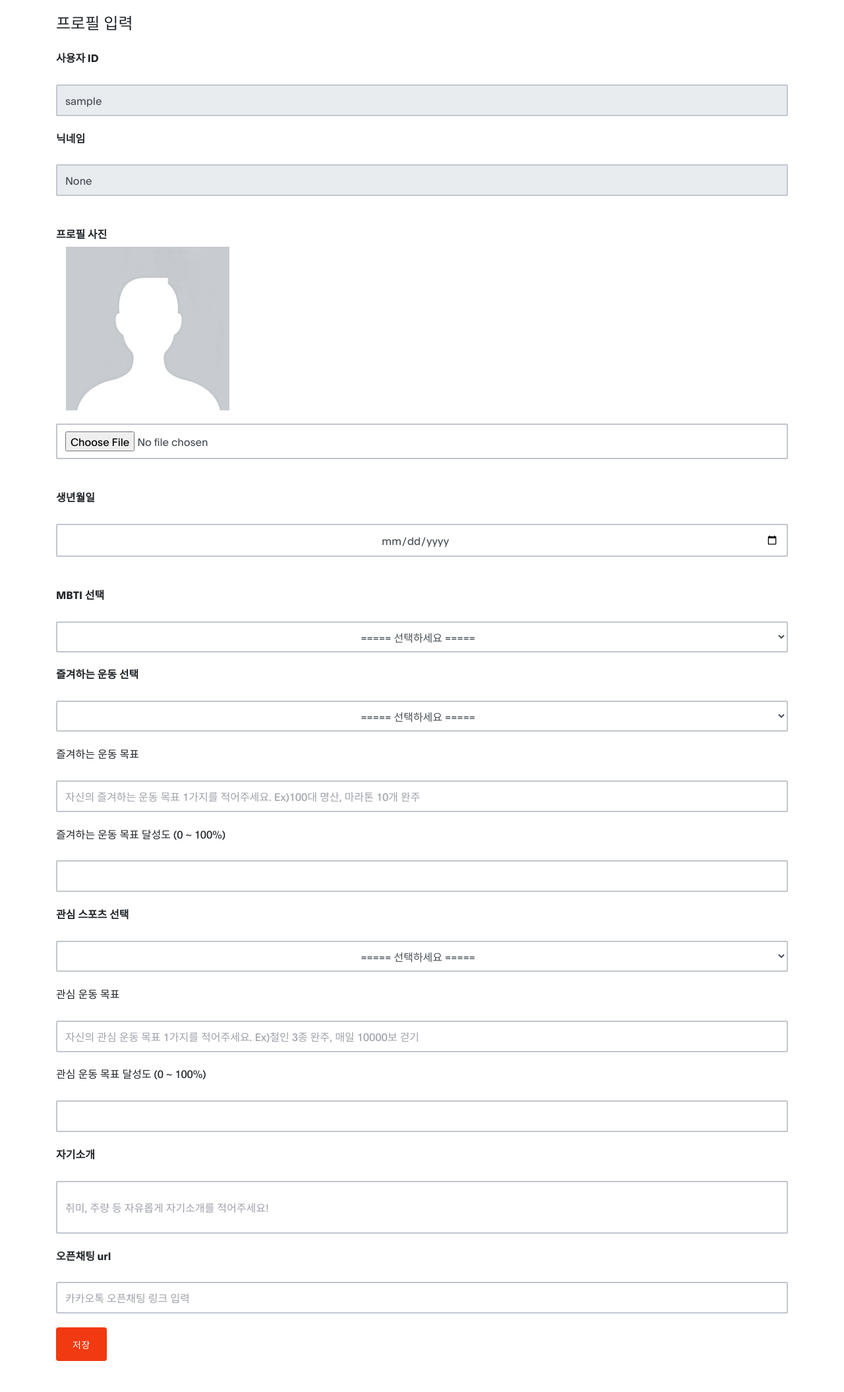
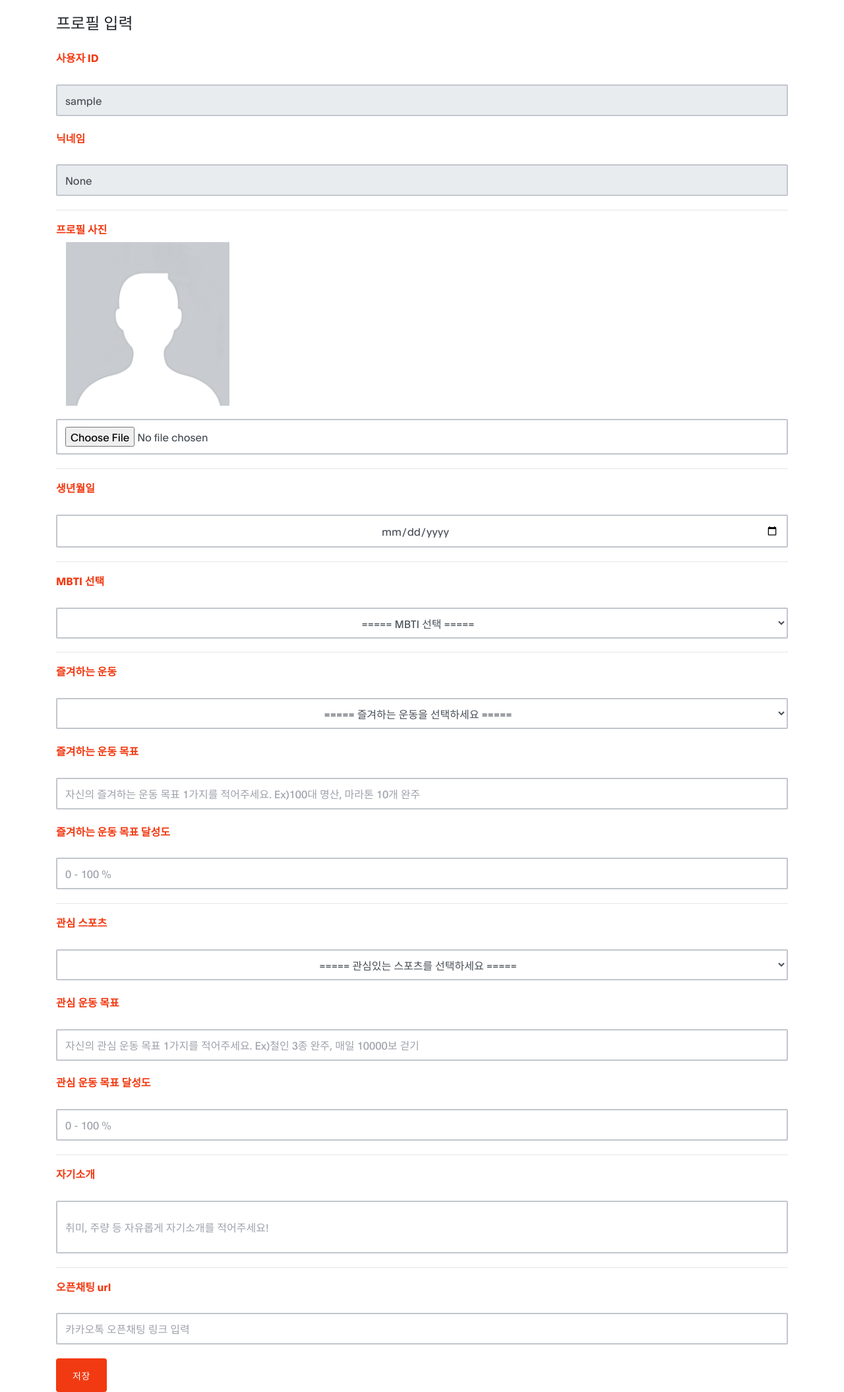
Before and after one commit to Darkget1/pybo-project, a Django app: page /common/profile/create/ in a window 1280 px wide. Shown: the part 81-2191 px from the top of the page at 66% size. Before the commit the page ends 2144 px from the top, so only its background shows below. Run offline with Django 4.2, Linux system fonts and the light colour scheme; the visitor is signed in with stand-in values (Sample User, id 1); some libraries are stand-ins or nearby versions.

Commit message:
lavel 색상 변경

```diff
--- a/mysite/templates/common/test_profile.html
+++ b/mysite/templates/common/test_profile.html
@@ -23,21 +23,20 @@
         {% include "form_errors.html" %}
         <!-- user ID -->
         <div class="form-group">
-            <strong><label for="username">사용자 ID</label></strong>
+            <strong><label style="color:rgb(241,58,18)"  for="username">사용자 ID</label></strong>
             <input type="text" class="form-control" name="username" id="username"
                    value="{{ user.username}}" disabled>
         </div>
         <!-- 닉네임 -->
         <div class="form-group">
-            <strong><label for="nickname">닉네임</label></strong>
+            <strong><label style="color:rgb(241,58,18)"  for="nickname">닉네임</label></strong>
             <input type="text" class="form-control" name="nickname" id="nickname"
                    value="{{ user.nickname }}" disabled>
-        </div>
-             <br/>
+        </div><hr>
+
         <!-- 프로필 사진 삽입 -->
-
         <div class="form-group">
-            <strong><label for="images" id="images">프로필 사진</label></strong><br>
+            <strong><label style="color:rgb(241,58,18)"  for="images" id="images">프로필 사진</label></strong><br/>
             <img class="col-3 card-img-bottom img-responsive" src="{% static 'images/default.png' %}" id="preview"/>
             {% if messages %}
             {% for message in messages %}
@@ -49,21 +48,21 @@
             <input class="form-control" type="file" name="images" accept="image/*"
                    value="" onchange="readURL(this);">
         </div>
-        <br/>
+        <hr>
+
 
         <!-- 생년월일(나이) -->
         <div class="form-group">
-            <strong><label for="birthdate">생년월일</label></strong>
+            <strong><label style="color:rgb(241,58,18)"  for="birthdate">생년월일</label></strong>
             <input type="date" class="form-control text-center" name="birthdate" id="birthdate"
                    value="{{ form.birthdate.value|date:'Y-m-d' }}">
-        </div>
-        <br/>
+        </div><hr>
 
         <!-- MBTI 선택 -->
         <div class="form-group">
-            <strong><label for="mbti">MBTI 선택</label></strong><br>
+            <strong><label style="color:rgb(241,58,18)"  for="mbti">MBTI 선택</label></strong><br>
             <select class="form-select form-control" name="mbti" id="mbti">
-                <option selected="" class="text-center" value="none">===== 선택하세요 =====</option>
+                <option selected="" class="text-center" value="none">===== MBTI 선택 =====</option>
                 <option value="ISTJ" {% if form.mbti.value == 'ISTJ'%}selected{% endif %}>ISTJ - 청렴결백한 논리주의자</option>
                 <option value="ISFJ" {% if form.mbti.value == 'ISFJ'%}selected{% endif %}>ISFJ - 용감한 수호자</option>
                 <option value="INFJ" {% if form.mbti.value == 'INFJ'%}selected{% endif %}>INFJ - 선의의 옹호자</option>
@@ -81,13 +80,13 @@
                 <option value="ENFP" {% if form.mbti.value == 'ENFP'%}selected{% endif %}>ENFP - 재기 발랄한 활동가</option>
                 <option value="ENTP" {% if form.mbti.value == 'ENTP'%}selected{% endif %}>ENTP - 논쟁을 즐기는 변론가</option>
             </select>
-        </div>
+        </div><hr>
 
         <!-- 즐겨하는 운동 경력 및 달성도 -->
         <div class="form-group">
-            <strong><label for="mbti">즐겨하는 운동 선택</label></strong><br>
+            <strong><label style="color:rgb(241,58,18)"  for="mbti">즐겨하는 운동</label></strong><br>
             <select class="form-select form-control" name="workout" id="workout">
-                <option selected="" class="text-center" value="none">===== 선택하세요 =====</option>
+                <option selected="" class="text-center" value="none">===== 즐겨하는 운동을 선택하세요 =====</option>
                 <option value="댄스" {% if form.workout.value == '댄스'%}selected{% endif %}>댄스</option>
                 <option value="골프" {% if form.workout.value == '골프'%}selected{% endif %}>골프</option>
                 <option value="러닝" {% if form.workout.value == '러닝'%}selected{% endif %}>러닝</option>
@@ -110,24 +109,25 @@
             </select>
         </div>
         <div class="form-group">
-            <label for="career">즐겨하는 운동 목표</label>
+            <strong><label style="color:rgb(241,58,18)"  for="career">즐겨하는 운동 목표</label></strong>
             <input type="text" class="form-control" name="career" id="career"
                    placeholder="자신의 즐겨하는 운동 목표 1가지를 적어주세요. Ex)100대 명산, 마라톤 10개 완주"
                    value="{{ form.career.value|default_if_none:'' }}">
         </div>
         <div class="form-group">
-            <label for="car_num">즐겨하는 운동 목표 달성도 (0 ~ 100%)</label>
+            <strong><label style="color:rgb(241,58,18)" for="car_num">즐겨하는 운동 목표 달성도</label></strong>
             <input type="number" class="form-control" name="car_num" id="car_num" min="0" max="100"
+                   placeholder="0 - 100 %"
                    value="{{ form.car_num.value|default_if_none:'' }}">
-        </div>
+        </div><hr>
         <!-- 관심 운동 경력 및 달성도 -->
         <div class="form-group">
-            {# <label for="Sport_type">관심 운동</label>#}
+            {# <label style="color:rgb(241,58,18)" for="Sport_type">관심 운동</label>#}
             {# <input type="text" class="form-control" name="Sport_type" id="Sport_type:" #}
                       {# value="{{ form.Sport_type.value|default_if_none:'' }}">#}
-            <strong><label for="mbti">관심 스포츠 선택</label></strong><br>
+            <strong><label style="color:rgb(241,58,18)"  for="mbti">관심 스포츠</label></strong><br>
             <select class="form-select form-control" name="Sport_type" id="Sport_type">
-                <option selected="" class="text-center" value="none">===== 선택하세요 =====</option>
+                <option selected="" class="text-center" value="none">===== 관심있는 스포츠를 선택하세요 =====</option>
                 <option value="댄스" {% if form.Sport_type.value == '댄스'%}selected{% endif %}>댄스</option>
                 <option value="골프" {% if form.Sport_type.value == '골프'%}selected{% endif %}>골프</option>
                 <option value="러닝" {% if form.Sport_type.value == '러닝'%}selected{% endif %}>러닝</option>
@@ -151,28 +151,29 @@
 {#            {% include 'workout2.html' %}#}
         </div>
         <div class="form-group">
-            <label for="career2">관심 운동 목표</label>
+            <strong><label style="color:rgb(241,58,18)" for="career2">관심 운동 목표</label></strong>
             <input type="text" class="form-control" name="career2" id="career2"
                    placeholder="자신의 관심 운동 목표 1가지를 적어주세요. Ex)철인 3종 완주, 매일 10000보 걷기"
                    value="{{ form.career2.value|default_if_none:'' }}">
         </div>
         <div class="form-group">
-            <label for="car_num2">관심 운동 목표 달성도 (0 ~ 100%)</label>
+            <strong><label style="color:rgb(241,58,18)" for="car_num2">관심 운동 목표 달성도</label></strong>
             <input type="number" class="form-control" name="car_num2" id="car_num2" min="0" max="100"
+                   placeholder="0 - 100 %"
                    value="{{ form.car_num2.value|default_if_none:'' }}">
-        </div>
+        </div><hr>
         <!-- 자기소개 (취미, 주량, ... 등 )-->
         <div class="form-group">
-            <strong><label for="introduce">자기소개</label></strong>
+            <strong><label style="color:rgb(241,58,18)" for="introduce">자기소개</label></strong>
             <input type="text" class="form-control" id="introduce" name="introduce"
                    style="height:80px; width:100%;"
                    placeholder="취미, 주량 등 자유롭게 자기소개를 적어주세요!"
                    value="{{ form.introduce.value|default_if_none:'' }}">
-        </div>
+        </div><hr>
 
         <!-- 연락 받을 오픈 채팅 url 링크 입력 -->
         <div class="form-group">
-            <strong><label for="url">오픈채팅 url</label></strong>
+            <strong><label style="color:rgb(241,58,18)" for="url">오픈채팅 url</label></strong>
             <input type="url" class="form-control" name="url" id="url"
                    placeholder="카카오톡 오픈채팅 링크 입력"
                    value="{{ form.url.value|default_if_none:'' }}">
--- a/mysite/templates/pybo/article_list.html
+++ b/mysite/templates/pybo/article_list.html
@@ -129,7 +129,7 @@
                                             {% include 'workout_mach.html' %}
                                         </div>
                                         <div class=" card card_custom bg-color mt-3" style="width: 80px;">
-                                            {% if article.gender == 'femail' %}
+                                            {% if article.gender == 'female' %}
                                                 <img src="{% static 'icon/gender-female.svg' %}"
                                                      style="filter:invert()">
                                             {% else %}
--- a/mysite/templates/workout.html
+++ b/mysite/templates/workout.html
@@ -7,9 +7,9 @@
 </div>-->
 
         <div class="form-group">
-            <strong><label for="Sport_type">Mate 운동</label></strong>
+            <strong><label style="color:rgb(241,58,18)" for="Sport_type">Mate 운동</label></strong>
             <select class="form-select form-control" name="Sport_type" id="Sport_type">
-                <option selected="" class="text-center" value="none">===== 선택하세요 =====</option>
+                <option selected="" class="text-center" value="none">=====  Mate와 함께 하고 싶은 운동을 선택하세요  =====</option>
                 <option value="댄스" {% if form.Sport_type.value == '댄스'%}selected{% endif %}>댄스</option>
                 <option value="골프" {% if form.Sport_type.value == '골프'%}selected{% endif %}>골프</option>
                 <option value="러닝" {% if form.Sport_type.value == '러닝'%}selected{% endif %}>러닝</option>
```
Also changed, not shown: mysite/templates/pybo/article_form.html (+9 -9 lines).
